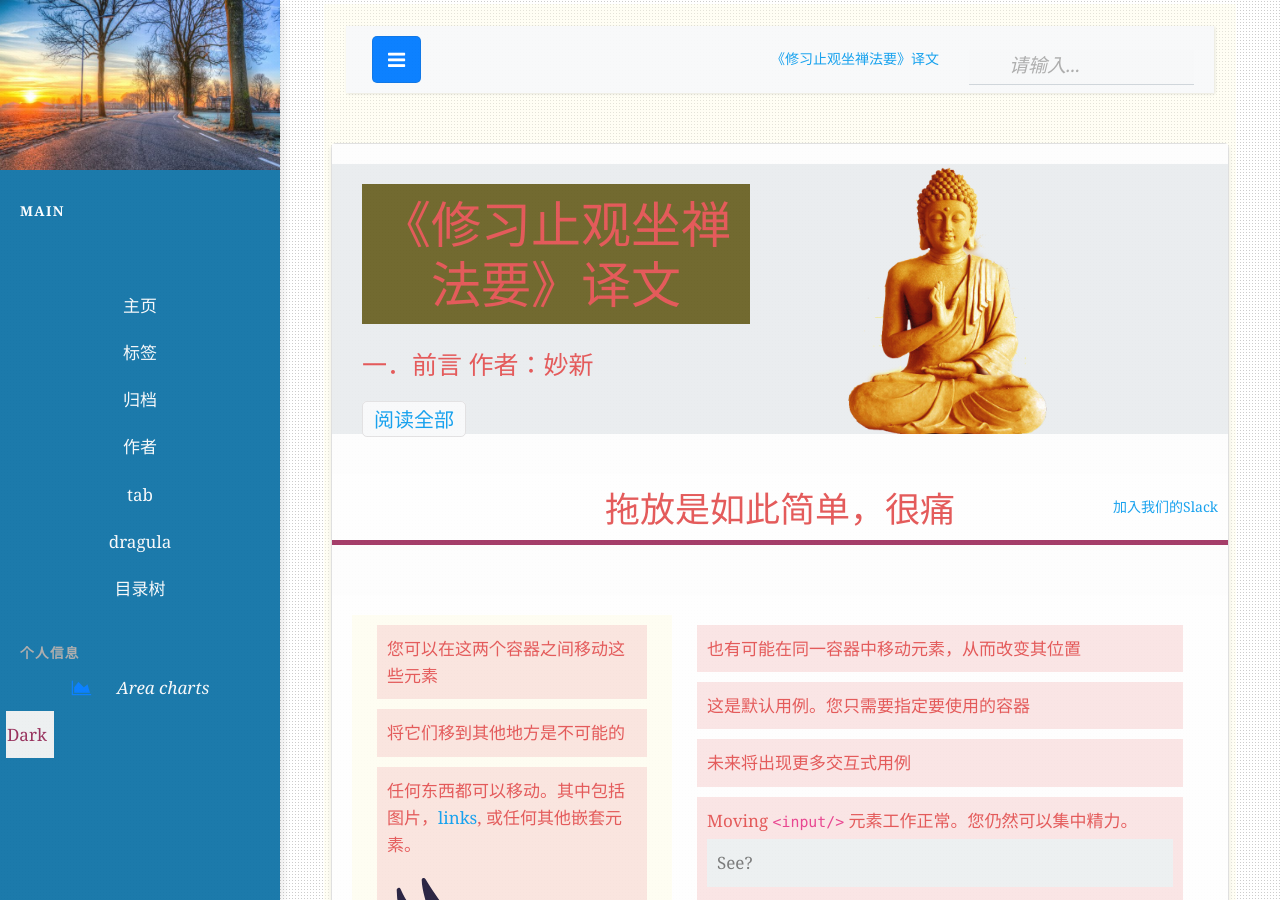
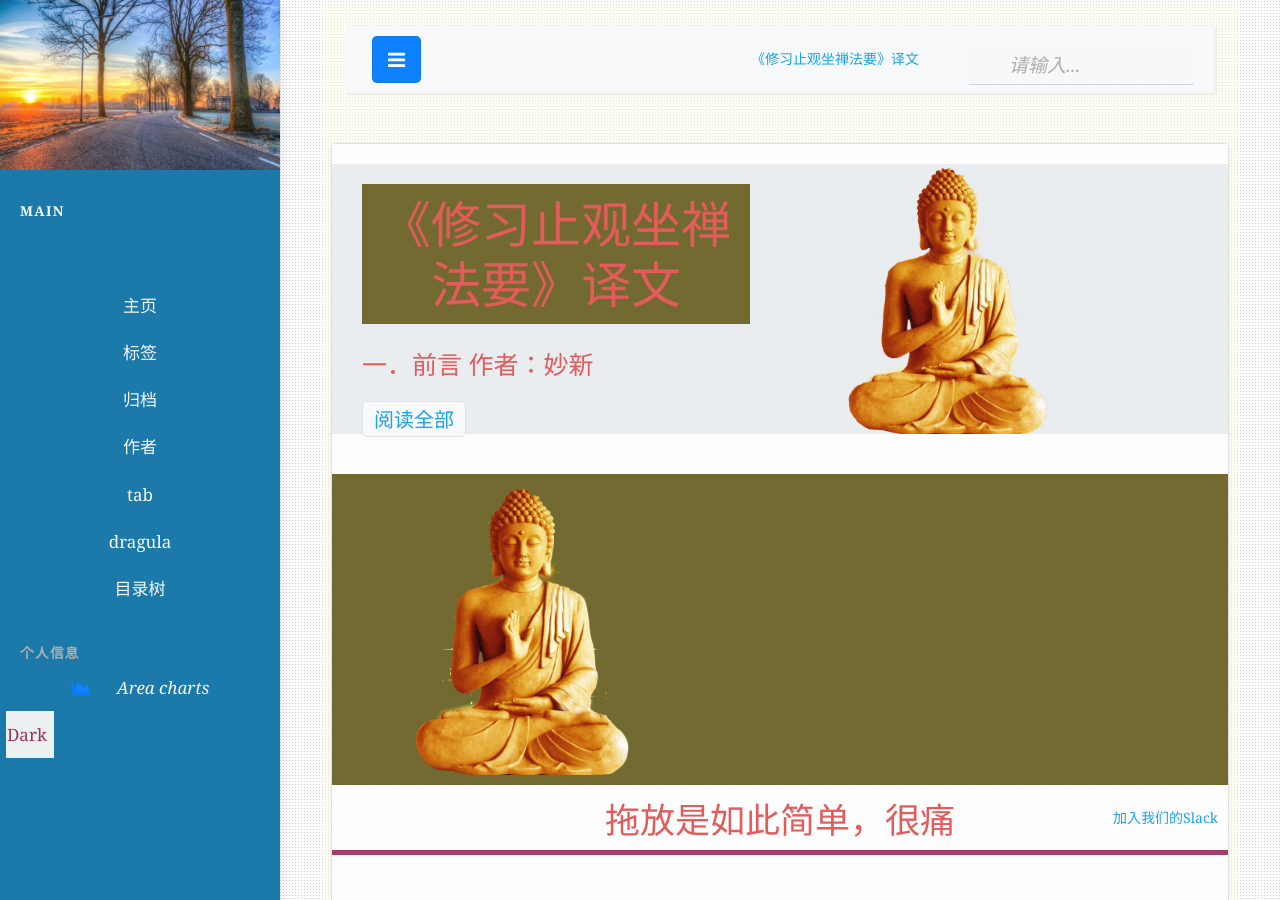
Before and after one commit to nengwuzhi/nengwuzhi.github.ioce, a Jekyll site: the page built from pages/dragula.html, in a window 1280 px wide and 900 px high. Built offline with Jekyll 4.4.1, drawn with Linux system fonts in a browser that asks for light colours; nearby versions of some CDN libraries.

Commit message:
Update dragula.html

```diff
--- a/pages/dragula.html
+++ b/pages/dragula.html
@@ -26,11 +26,17 @@ type: page
                 </p>
                 <a href="{{site.baseurl}}{{post.url}}" class="btn btn-light">阅读全部</a>
             </div>
-    <div href="{{site.baseurl}}{{post.url}}" alt="dragula" width="516" height="214" class="col-md-6 d-none d-md-block pr-0" style="background-size:cover;background-image:url({{ post.featimg }});"></div>
+    <div href="{{site.baseurl}}{{post.url}}" alt="dragula" class="col-md-6 d-none d-md-block pr-0" style="background-size:cover;background-image:url({{ post.featimg }});"></div>
         </div>
     </div>
 </div>
 {% endif %}
+{% endfor %}
+
+     {% for post in site.posts %}
+{% if post.tags contains "止观main" %}
+  <h1><a href="{{site.baseurl}}{{post.url}}"><img src='{{ post.featimg }}' width="516" height="214" onerror='this.src="resources/logo.png"' alt='dragula'/></a></h1>
+ {% endif %}
 {% endfor %}
 
 <h3 class="tagline"><span class="tagline-text">拖放是如此简单，很痛</span><a class="slack-join" href="https://dragula-slackin.herokuapp.com/" target="_blank">加入我们的Slack</a></h3>
```
